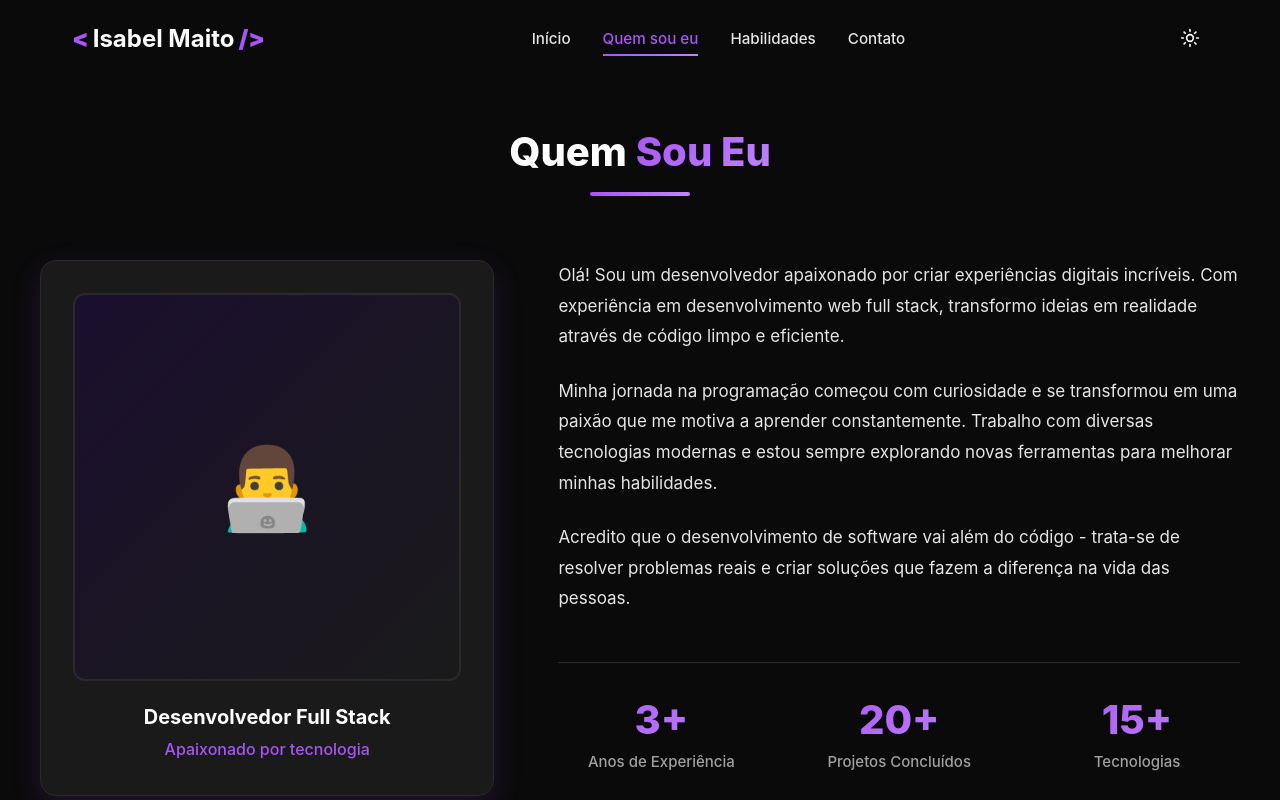
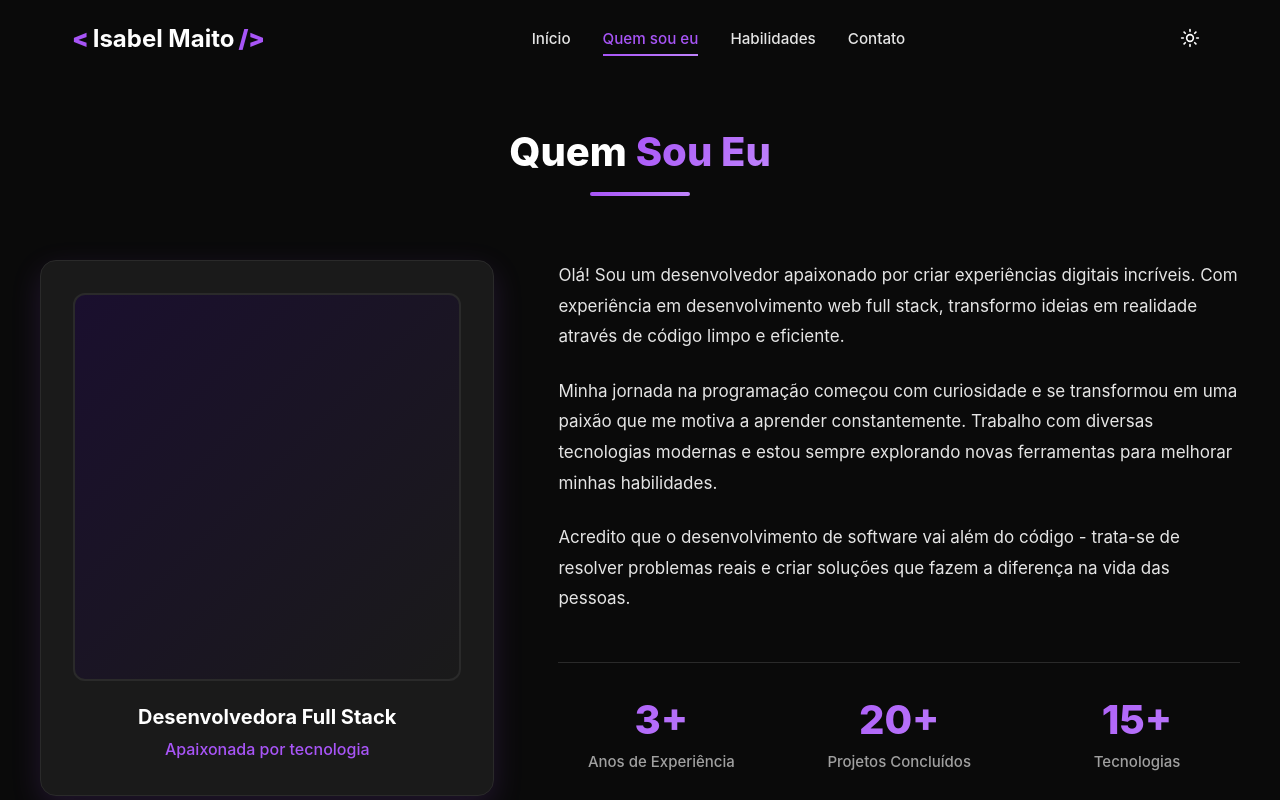
Before and after one commit to isabelmaito/Portfolio, a React (Vite) app: page /sobre in a window 1280 px wide. Shown: the top 800 px of the page. Built offline with nearby package versions, Linux system fonts and the light colour scheme; the HTML template or start-up script is replaced by a standard one.

Commit message:
update Sobre component to change profile icon to image and adjust gendered language

```diff
--- a/src/pages/Sobre.jsx
+++ b/src/pages/Sobre.jsx
@@ -40,11 +40,13 @@ const Sobre = () => {
           <div className="sobre-image">
             <div className="profile-card">
               <div className="profile-placeholder">
-                <div className="profile-icon">👨‍💻</div>
+                <div className="profile-photo">
+                    <image src="/profile.jpg" alt="Foto de Perfil" className="profile-photo" />
+                </div>
               </div>
               <div className="profile-info">
-                <h3>Desenvolvedor Full Stack</h3>
-                <p className="profile-subtitle">Apaixonado por tecnologia</p>
+                <h3>Desenvolvedora Full Stack</h3>
+                <p className="profile-subtitle">Apaixonada por tecnologia</p>
               </div>
             </div>
           </div>
```
